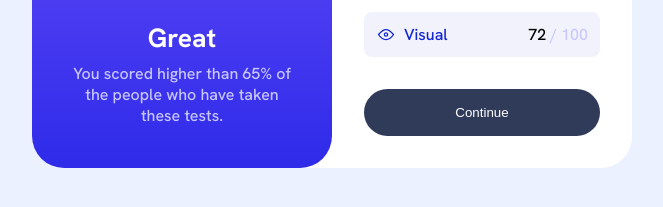
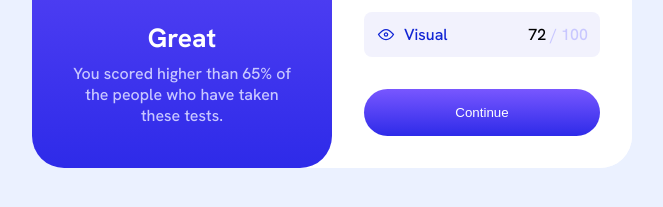
Before and after one commit to User9511/frontend-mentor-results-summary-component-main, a plain HTML site: page index.html in a window 1280 px wide. In both pictures the pointer is over the button "Continue". Shown: the part 447-654 px from the top of the page, without its empty margins (308-971 px from the left). Drawn offline with Linux system fonts and the light colour scheme.

Commit message:
Update styles.css

```diff
--- a/styles.css
+++ b/styles.css
@@ -156,9 +156,13 @@ body {
   border: 0;
   border-radius: 3rem;
 }
+.btn:hover {
+  background: linear-gradient(var(--Light-slate-blue), var(--Light-royal-blue));
+}
 
 .btn a {
   color: var(--White);
+  font-weight: 500;
 }
 
 /* Typography */
```
